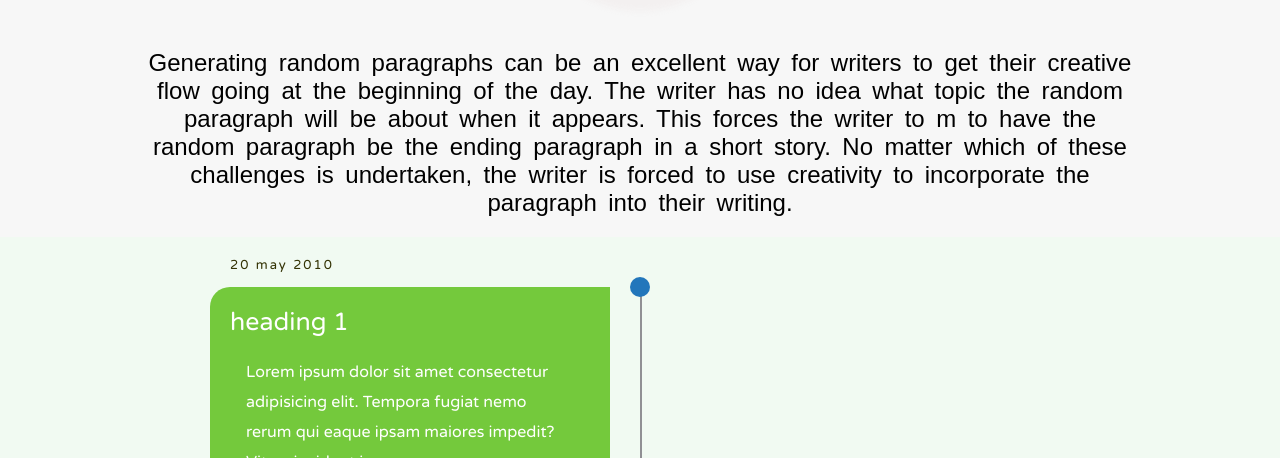
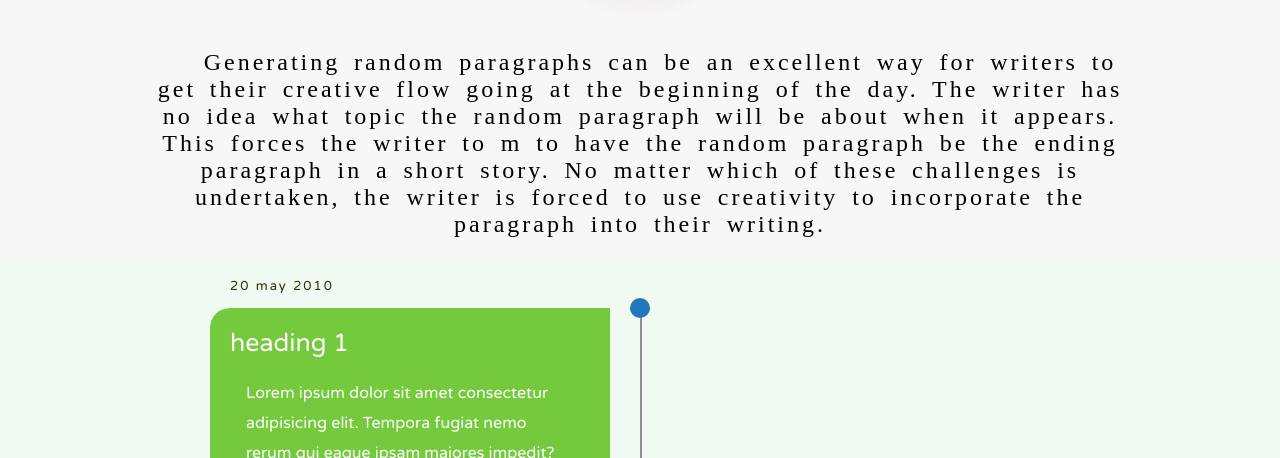
Before and after one commit to amit-2000/resume, a plain HTML site: page index.html in a window 1280 px wide. Shown: the part 707-1165 px from the top of the page. Drawn offline with Linux system fonts and the light colour scheme.

Commit message:
style changed

```diff
--- a/style.css
+++ b/style.css
@@ -3,7 +3,7 @@
 body{
     padding: 0px;
     margin: 0px;
-    font-family: sans-serif;
+    /* font-family: sans-serif; */
     /* font-size: 30px; */
 }
 #body-header{
@@ -45,6 +45,7 @@ nav{
 
 
 .nav-center h1{
+     font-family: sans-serif;
     margin-right: 100px;
     position:relative ;
     left: 50px;
@@ -87,11 +88,18 @@ li , a , ul{
 ul.nav-bar li a:hover{
     color: rgb(30, 58, 219);
     transition: color 0.5s,background-color 0.5s , border 0.5s;
-
  }
 
 /* heading my-name*/
+
+.about-para{
+    text-indent: 40px;
+    text-align: justify;
+    letter-spacing: 3px;
+}
+
 .text-center{
+
     text-align: center;
 }
 
```
Also changed, not shown: index.html (+1 -7 lines).
